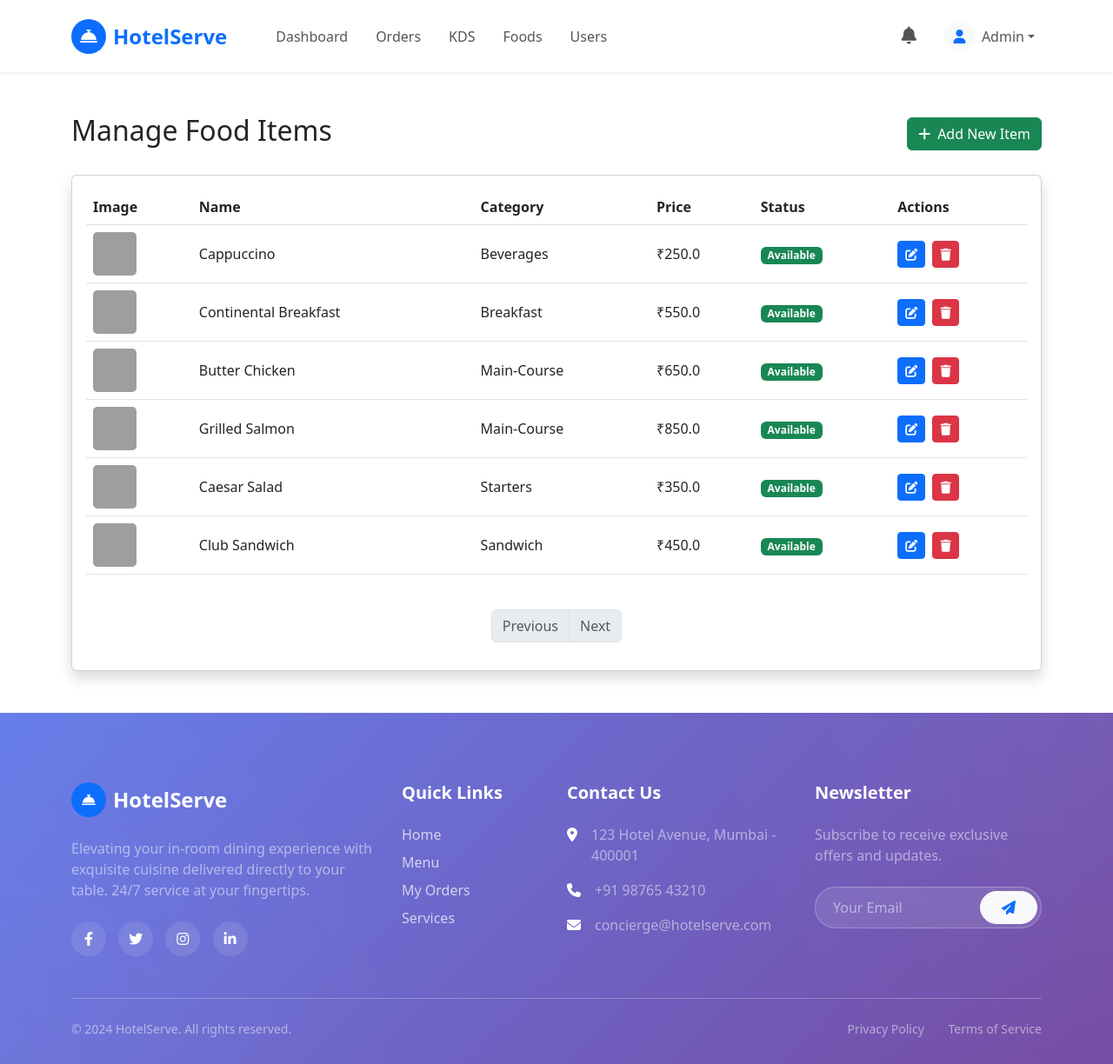
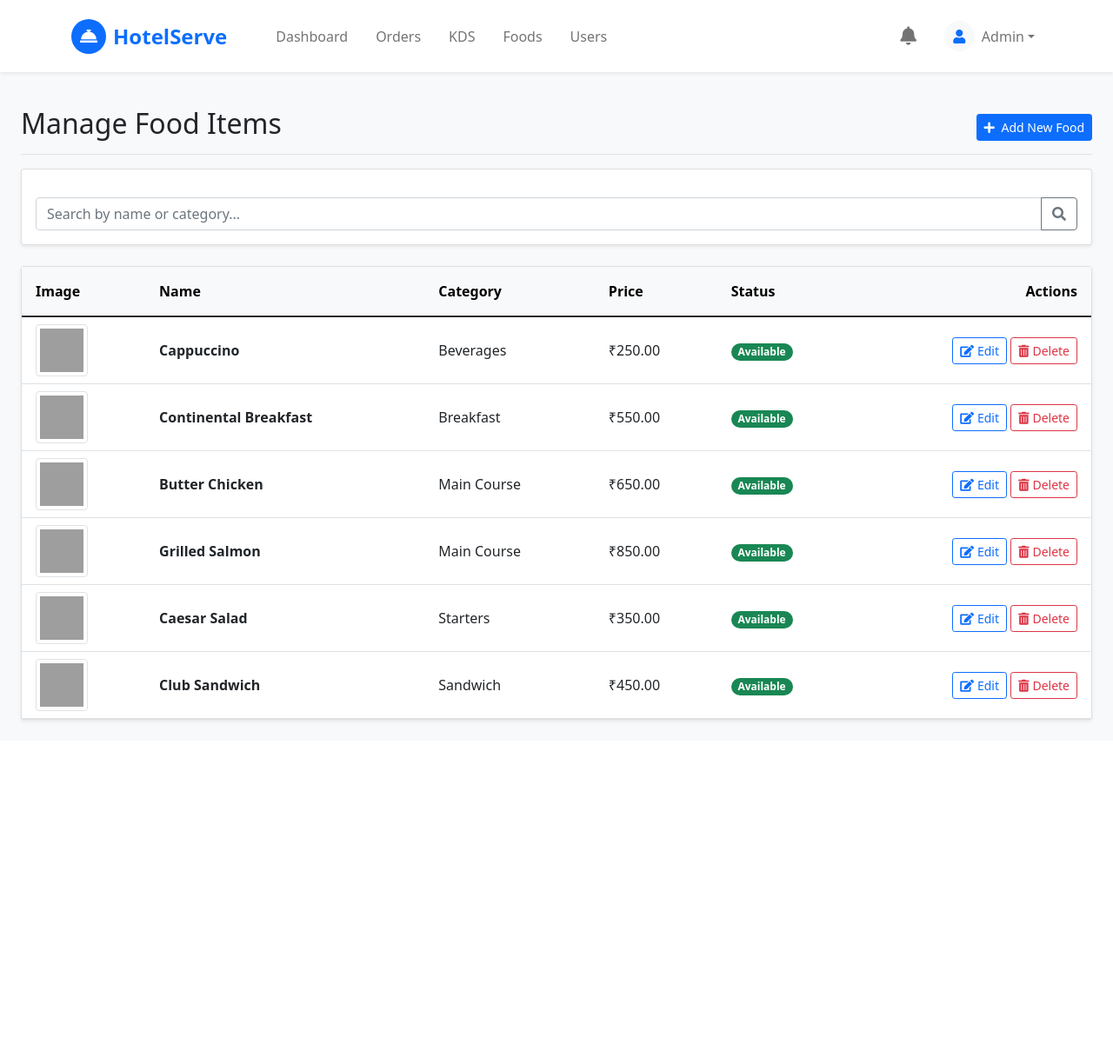
Before and after one commit to parshwa12367556/Patilwada-Hotel, a Flask app: page /admin/foods in a window 1280 px wide. Shown: the whole page at 87% size. After the commit the page ends 831 px from the top, so only its background shows below. Run offline with Flask 3, Linux system fonts and the light colour scheme; a user stored in the database is signed in; grey boxes are pictures that could not be loaded.

Commit message:
New Changes

```diff
--- a/app.py
+++ b/app.py
@@ -632,10 +632,20 @@ def manage_foods():
     """Manage food items"""
 
     page = request.args.get('page', 1, type=int)
-    foods = Food.query.order_by(Food.created_at.desc())\
-                     .paginate(page=page, per_page=20)
+    search_query = request.args.get('q', '')
 
-    return render_template('admin/manage_food.html', foods=foods)
+    query = Food.query
+
+    if search_query:
+        query = query.filter(
+            (Food.name.ilike(f'%{search_query}%')) |
+            (Food.category.ilike(f'%{search_query}%'))
+        )
+
+    foods = query.order_by(Food.created_at.desc())\
+                     .paginate(page=page, per_page=10)
+
+    return render_template('admin/manage_food.html', foods=foods, search_query=search_query)
 
 @app.route('/admin/foods/add', methods=['GET', 'POST'])
 @login_required
--- a/templates/admin/dashboard.html
+++ b/templates/admin/dashboard.html
@@ -183,7 +183,7 @@ document.addEventListener('DOMContentLoaded', function () {
     const salesCtx = document.getElementById('salesChart').getContext('2d');
     new Chart(salesCtx, {
         type: 'line',
-        data: { labels: { dates:tojson }, datasets: [{ label: 'Sales (₹)', data: { sales:tojson }, backgroundColor: 'rgba(0, 123, 255, 0.1)', borderColor: 'rgba(0, 123, 255, 1)', borderWidth: 2, tension: 0.3, fill: true }] },
+        data: { labels: { dates:tojson|safe }, datasets: [{ label: 'Sales (₹)', data: { sales:tojson|safe }, backgroundColor: 'rgba(0, 123, 255, 0.1)', borderColor: 'rgba(0, 123, 255, 1)', borderWidth: 2, tension: 0.3, fill: true }] },
         options: { responsive: true, maintainAspectRatio: false, scales: { y: { beginAtZero: true, ticks: { callback: function(value) { return '₹' + value; } } } } }
     });
 
@@ -191,7 +191,7 @@ document.addEventListener('DOMContentLoaded', function () {
     const statusCtx = document.getElementById('orderStatusChart').getContext('2d');
     new Chart(statusCtx, {
         type: 'doughnut',
-        data: { labels: { status_labels:tojson }, datasets: [{ label: 'Order Status', data: { status_data:tojson }, backgroundColor: { status_colors:tojson }, hoverOffset: 4 }] },
+        data: { labels: { status_labels:tojson|safe }, datasets: [{ label: 'Order Status', data: { status_data:tojson|safe }, backgroundColor: { status_colors:tojson|safe }, hoverOffset: 4 }] },
         options: { responsive: true, maintainAspectRatio: false, plugins: { legend: { position: 'bottom' } } }
     });
 });
--- a/templates/admin/manage_food.html
+++ b/templates/admin/manage_food.html
@@ -1,85 +1,143 @@
-{% extends "base.html" %}
+{% extends "admin/base.html" %}
 
-{% block title %}Manage Foods - FoodieExpress{% endblock %}
+{% block title %}Manage Food Items{% endblock %}
 
 {% block content %}
-<div class="container py-5">
-    <div class="d-flex justify-content-between align-items-center mb-4">
-        <h2>Manage Food Items</h2>
-        <a href="{{ url_for('add_food') }}" class="btn btn-success">
-            <i class="fas fa-plus me-2"></i>Add New Item
+<div class="container-fluid py-4 px-lg-4">
+    <!-- Header -->
+    <div class="d-flex justify-content-between flex-wrap flex-md-nowrap align-items-center pt-3 pb-2 mb-3 border-bottom">
+        <h1 class="h2">Manage Food Items</h1>
+        <div class="btn-toolbar mb-2 mb-md-0">
+            <a href="{{ url_for('add_food') }}" class="btn btn-sm btn-primary">
+                <i class="fas fa-plus me-1"></i> Add New Food
             </a>
         </div>
+    </div>
 
-    <div class="card shadow">
+    <!-- Flash Messages & Search -->
+    <div class="card shadow-sm mb-4">
         <div class="card-body">
+            {% with messages = get_flashed_messages(with_categories=true) %}
+                {% if messages %}
+                    {% for category, message in messages %}
+                        <div class="alert alert-{{ category }} alert-dismissible fade show mb-0" role="alert">
+                            {{ message }}
+                            <button type="button" class="btn-close" data-bs-dismiss="alert" aria-label="Close"></button>
+                        </div>
+                    {% endfor %}
+                {% endif %}
+            {% endwith %}
+            <form method="GET" action="{{ url_for('manage_foods') }}" class="mt-3">
+                <div class="input-group">
+                    <input type="text" class="form-control" name="q" placeholder="Search by name or category..." value="{{ search_query or '' }}">
+                    <button class="btn btn-outline-secondary" type="submit"><i class="fas fa-search"></i></button>
+                </div>
+            </form>
+        </div>
+    </div>
+
+    <!-- Food Table -->
+    <div class="card shadow-sm">
+        <div class="card-body p-0">
             <div class="table-responsive">
-                <table class="table table-hover align-middle">
-                    <thead>
+                <table class="table table-hover align-middle mb-0">
+                    <thead class="table-light">
                         <tr>
-                            <th>Image</th>
-                            <th>Name</th>
-                            <th>Category</th>
-                            <th>Price</th>
-                            <th>Status</th>
-                            <th>Actions</th>
+                            <th class="py-3 px-3">Image</th>
+                            <th class="py-3 px-3">Name</th>
+                            <th class="py-3 px-3">Category</th>
+                            <th class="py-3 px-3">Price</th>
+                            <th class="py-3 px-3">Status</th>
+                            <th class="py-3 px-3 text-end">Actions</th>
                         </tr>
                     </thead>
                     <tbody>
                         {% for food in foods.items %}
                         <tr>
-                            <td>
-                                <img src="{{ url_for('static', filename='uploads/' + food.image) }}"
-                                     alt="{{ food.name }}"
-                                     style="width: 50px; height: 50px; object-fit: cover; border-radius: 5px;">
-                            </td>
-                            <td>{{ food.name }}</td>
-                            <td>{{ food.category|title }}</td>
-                            <td>₹{{ food.price }}</td>
-                            <td>
+                            <td class="px-3"><img src="{{ url_for('static', filename='uploads/' + food.image) }}" alt="{{ food.name }}" class="img-thumbnail" style="width: 60px; height: 60px; object-fit: cover; border-radius: 0.25rem;"></td>
+                            <td class="px-3 fw-bold">{{ food.name }}</td>
+                            <td class="px-3">{{ food.category|replace('-', ' ')|title }}</td>
+                            <td class="px-3">₹{{ "%.2f"|format(food.price) }}</td>
+                            <td class="px-3">
                                 {% if food.is_available %}
-                                <span class="badge bg-success">Available</span>
+                                    <span class="badge rounded-pill bg-success">Available</span>
                                 {% else %}
-                                <span class="badge bg-danger">Unavailable</span>
+                                    <span class="badge rounded-pill bg-secondary">Unavailable</span>
                                 {% endif %}
                             </td>
-                            <td>
-                                <a href="{{ url_for('edit_food', food_id=food.id) }}" class="btn btn-sm btn-primary me-1">
-                                    <i class="fas fa-edit"></i>
-                                </a>
-                                <form action="{{ url_for('delete_food', food_id=food.id) }}" method="POST" class="d-inline" onsubmit="return confirm('Are you sure?');">
-                                    <button type="submit" class="btn btn-sm btn-danger">
-                                        <i class="fas fa-trash"></i>
+                            <td class="px-3 text-end">
+                                <a href="{{ url_for('edit_food', food_id=food.id) }}" class="btn btn-sm btn-outline-primary"><i class="fas fa-edit me-1"></i>Edit</a>
+                                <button type="button" class="btn btn-sm btn-outline-danger" data-bs-toggle="modal" data-bs-target="#deleteModal" data-food-id="{{ food.id }}" data-food-name="{{ food.name }}">
+                                    <i class="fas fa-trash-alt me-1"></i>Delete
                                 </button>
-                                </form>
+                            </td>
+                        </tr>
+                        {% else %}
+                        <tr>
+                            <td colspan="6" class="text-center py-5">
+                                <p class="mb-2">No food items found.</p>
+                                {% if search_query %}
+                                <a href="{{ url_for('manage_foods') }}" class="btn btn-sm btn-secondary">Clear Search</a>
+                                {% endif %}
                             </td>
                         </tr>
                         {% endfor %}
                     </tbody>
                 </table>
             </div>
+        </div>
+    </div>
 
     <!-- Pagination -->
-            <nav class="mt-4">
+    {% if foods.pages > 1 %}
+    <nav aria-label="Page navigation" class="mt-4">
         <ul class="pagination justify-content-center">
-                    {% if foods.has_prev %}
-                    <li class="page-item">
-                        <a class="page-link" href="{{ url_for('manage_foods', page=foods.prev_num) }}">Previous</a>
-                    </li>
+            <li class="page-item {% if not foods.has_prev %}disabled{% endif %}"><a class="page-link" href="{{ url_for('manage_foods', page=foods.prev_num, q=search_query) }}">Previous</a></li>
+            {% for page_num in foods.iter_pages(left_edge=1, right_edge=1, left_current=2, right_current=2) %}
+                {% if page_num %}
+                    <li class="page-item {% if page_num == foods.page %}active{% endif %}"><a class="page-link" href="{{ url_for('manage_foods', page=page_num, q=search_query) }}">{{ page_num }}</a></li>
                 {% else %}
-                    <li class="page-item disabled"><span class="page-link">Previous</span></li>
+                    <li class="page-item disabled"><span class="page-link">...</span></li>
+                {% endif %}
+            {% endfor %}
+            <li class="page-item {% if not foods.has_next %}disabled{% endif %}"><a class="page-link" href="{{ url_for('manage_foods', page=foods.next_num, q=search_query) }}">Next</a></li>
+        </ul>
+    </nav>
     {% endif %}
 
-                    {% if foods.has_next %}
-                    <li class="page-item">
-                        <a class="page-link" href="{{ url_for('manage_foods', page=foods.next_num) }}">Next</a>
-                    </li>
-                    {% else %}
-                    <li class="page-item disabled"><span class="page-link">Next</span></li>
-                    {% endif %}
-                </ul>
-            </nav>
+    <!-- Delete Confirmation Modal -->
+    <div class="modal fade" id="deleteModal" tabindex="-1" aria-labelledby="deleteModalLabel" aria-hidden="true">
+      <div class="modal-dialog">
+        <div class="modal-content">
+          <div class="modal-header">
+            <h5 class="modal-title" id="deleteModalLabel">Confirm Deletion</h5>
+            <button type="button" class="btn-close" data-bs-dismiss="modal" aria-label="Close"></button>
+          </div>
+          <div class="modal-body">
+            Are you sure you want to delete the item: <strong id="foodNameToDelete"></strong>? This action cannot be undone.
+          </div>
+          <div class="modal-footer">
+            <button type="button" class="btn btn-secondary" data-bs-dismiss="modal">Cancel</button>
+            <form id="deleteForm" method="POST" action=""><button type="submit" class="btn btn-danger">Delete</button></form>
+          </div>
+        </div>
       </div>
     </div>
 </div>
 {% endblock %}
+
+{% block scripts %}
+{{ super() }}
+<script>
+document.addEventListener('DOMContentLoaded', function () {
+    var deleteModal = document.getElementById('deleteModal');
+    deleteModal.addEventListener('show.bs.modal', function (event) {
+        var button = event.relatedTarget;
+        var foodId = button.getAttribute('data-food-id');
+        var foodName = button.getAttribute('data-food-name');
+        deleteModal.querySelector('#foodNameToDelete').textContent = foodName;
+        deleteModal.querySelector('#deleteForm').action = '/admin/foods/delete/' + foodId;
+    });
+});
+</script>
+{% endblock %}
```
Lines whose indentation alone changed are shown as unchanged.
